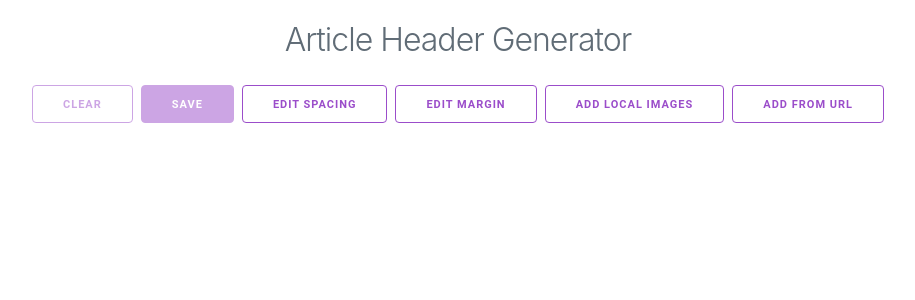
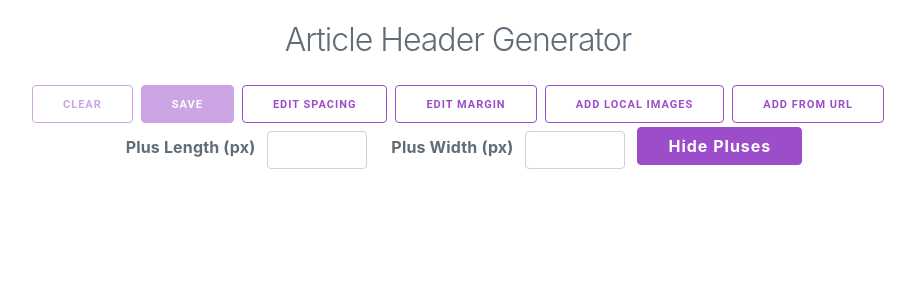
Before and after one commit to mezzode/summit, a React (Create React App) app: page / in a window 1280 px wide. Shown: the top 300 px of the page, without its empty margins (182-1097 px from the left). Built offline with nearby package versions, Linux system fonts and the light colour scheme.

Commit message:
Add support for customising pluses

```diff
--- a/src/App.tsx
+++ b/src/App.tsx
@@ -44,6 +44,8 @@ const calcDefaultMargin = (img: HTMLImageElement): number => {
   return img.width * defaultMarginFactor;
 };
 
+const inputToNum = (input: string) => parseInt(input, 10) || 0;
+
 interface Props {}
 
 interface State {
@@ -54,6 +56,9 @@ interface State {
   }>;
   marginInput: string;
   marginOpen: boolean;
+  plusLength: string;
+  plusOn: boolean;
+  plusWidth: string;
   remoteUrl: string | null;
   spacingInput: string;
   spacingOpen: boolean;
@@ -65,6 +70,9 @@ export class App extends Component<Props, State> {
     imgs: [],
     marginInput: '',
     marginOpen: false,
+    plusLength: '',
+    plusOn: true,
+    plusWidth: '',
     remoteUrl: null,
     spacingInput: '',
     spacingOpen: false,
@@ -81,9 +89,12 @@ export class App extends Component<Props, State> {
       spacingOpen,
       marginOpen,
       marginInput,
+      plusOn,
+      plusLength,
+      plusWidth,
     } = this.state;
-    const margin = parseInt(this.state.marginInput, 10) || 0;
-    const spacing = parseInt(this.state.spacingInput, 10) || 0;
+    const margin = inputToNum(marginInput);
+    const spacing = inputToNum(spacingInput);
 
     return (
       <div className='main container'>
@@ -94,6 +105,14 @@ export class App extends Component<Props, State> {
           margin={margin}
           spacing={spacing}
           onUrlChange={this.onUrlChange}
+          plus={
+            plusOn
+              ? {
+                  plusLength: inputToNum(plusLength),
+                  plusWidth: inputToNum(plusWidth),
+                }
+              : null
+          }
         />
         {imgs.length > 0 && (
           <DragDropContext onDragEnd={this.onDragEnd}>
@@ -211,7 +230,7 @@ export class App extends Component<Props, State> {
             <input
               type='text'
               id='remoteUrl'
-              onChange={this.changeInput}
+              onChange={this.onInputChange}
               value={remoteUrl}
               placeholder='URL'
             />
@@ -231,7 +250,7 @@ export class App extends Component<Props, State> {
             <NumInput
               label='Spacing (px)'
               id='spacingInput'
-              onChange={this.changeInput}
+              onChange={this.onInputChange}
               value={spacingInput}
             />
           )}
@@ -239,10 +258,31 @@ export class App extends Component<Props, State> {
             <NumInput
               label='Margin (px)'
               id='marginInput'
-              onChange={this.changeInput}
+              onChange={this.onInputChange}
               value={marginInput}
             />
           )}
+        </div>
+        <div
+          style={{
+            display: 'flex',
+            flexWrap: 'wrap',
+            justifyContent: 'center',
+          }}
+        >
+          <NumInput
+            label='Plus Length (px)'
+            id='plusLength'
+            onChange={this.onInputChange}
+            value={plusLength}
+          />
+          <NumInput
+            label='Plus Width (px)'
+            id='plusWidth'
+            onChange={this.onInputChange}
+            value={plusWidth}
+          />
+          <button>{plusOn ? 'Hide' : 'Show'} Pluses</button>
         </div>
       </div>
     );
@@ -269,20 +309,34 @@ export class App extends Component<Props, State> {
         loaded += 1;
         if (loaded === toLoad) {
           // All loaded
-          const { imgs, spacingInput, marginInput } = this.state;
           const widestImg = newImgs.reduce((widest, curr) =>
             widest.img.width > curr.img.width ? widest : curr,
           );
-          this.setState({
-            imgs: [...imgs, ...newImgs],
-            marginInput:
-              imgs.length === 0
-                ? calcDefaultMargin(widestImg.img).toString()
-                : marginInput,
-            spacingInput:
-              imgs.length === 0
-                ? calcDefaultSpacing(widestImg.img).toString()
-                : spacingInput,
+
+          this.setState(prevState => {
+            const { imgs } = prevState;
+            let defaults = {};
+            if (imgs.length === 0) {
+              // Set default values
+              const spacing = calcDefaultSpacing(widestImg.img);
+              const spacingInput = spacing.toString();
+              const halfFactor = 2;
+              const widthFactor = 3;
+              const plusLength = spacing / halfFactor;
+              const plusWidth = plusLength / widthFactor;
+              const marginInput = calcDefaultMargin(widestImg.img).toString();
+              defaults = {
+                marginInput,
+                plusLength: plusLength.toString(),
+                plusWidth: plusWidth.toString(),
+                spacingInput,
+              };
+            }
+
+            return {
+              imgs: [...prevState.imgs, ...newImgs],
+              ...defaults,
+            };
           });
         }
       });
@@ -327,13 +381,6 @@ export class App extends Component<Props, State> {
     });
   }
 
-  private changeInput = <T extends keyof State>(
-    e: ChangeEvent<HTMLInputElement>,
-  ) => {
-    const newState: { [P in T]: State[P] } = { [e.target.id]: e.target.value };
-    this.setState(newState);
-  }
-
   private clear: MouseEventHandler<HTMLButtonElement> = () => {
     this.setState({
       imgs: [],
@@ -351,6 +398,13 @@ export class App extends Component<Props, State> {
     this.setState({
       imgs,
     });
+  }
+
+  private onInputChange = <T extends keyof State>(
+    e: ChangeEvent<HTMLInputElement>,
+  ) => {
+    const newState: Pick<State, T> = { [e.target.id]: e.target.value };
+    this.setState(newState);
   }
 
   private onUrlChange = (canvasUrl: string | null) => {
--- a/src/Canvas.tsx
+++ b/src/Canvas.tsx
@@ -4,6 +4,10 @@ interface Props {
   className: string;
   imgs: HTMLImageElement[];
   margin: number;
+  plus: {
+    plusLength: number;
+    plusWidth: number;
+  } | null;
   spacing: number;
   onUrlChange(canvasUrl: string | null): void;
 }
@@ -52,14 +56,12 @@ const drawPlus = (
   x: number,
   y: number,
   sideLength: number,
+  lineWidth: number,
 ): void => {
-  const widthFactor = 3;
   const halfFactor = 2;
-
   const halfLength = sideLength / halfFactor;
-
   ctx.beginPath();
-  ctx.lineWidth = sideLength / widthFactor;
+  ctx.lineWidth = lineWidth;
   ctx.moveTo(x - halfLength, y);
   ctx.lineTo(x + halfLength, y);
   ctx.moveTo(x, y - halfLength);
@@ -78,7 +80,8 @@ export class Canvas extends Component<Props> {
     if (
       imgsDiffer(prevProps.imgs, this.props.imgs) ||
       prevProps.spacing !== this.props.spacing ||
-      prevProps.margin !== this.props.margin
+      prevProps.margin !== this.props.margin ||
+      prevProps.plus !== this.props.plus
     ) {
       this.updateCanvas();
     }
@@ -103,7 +106,7 @@ export class Canvas extends Component<Props> {
   private updateCanvas(): void {
     // Clear old url
     this.setState({ canvasUrl: null });
-    const { margin, spacing } = this.props;
+    const { margin, spacing, plus } = this.props;
 
     const { positions, fullHeight, fullWidth } = calcPositions(
       this.props.imgs,
@@ -131,15 +134,19 @@ export class Canvas extends Component<Props> {
     positions.forEach(({ img, x, y }, index) => {
       ctx.drawImage(img, x, y);
 
+      if (plus) {
         // Draw pluses between images
+        const { plusLength, plusWidth } = plus;
         const halfFactor = 2;
         if (index + 1 !== positions.length) {
           drawPlus(
             ctx,
             x + img.width + spacing / halfFactor,
             fullHeight / halfFactor,
-          spacing / halfFactor,
+            plusLength,
+            plusWidth,
           );
+        }
       }
     });
 
```
Lines whose indentation alone changed are shown as unchanged.
